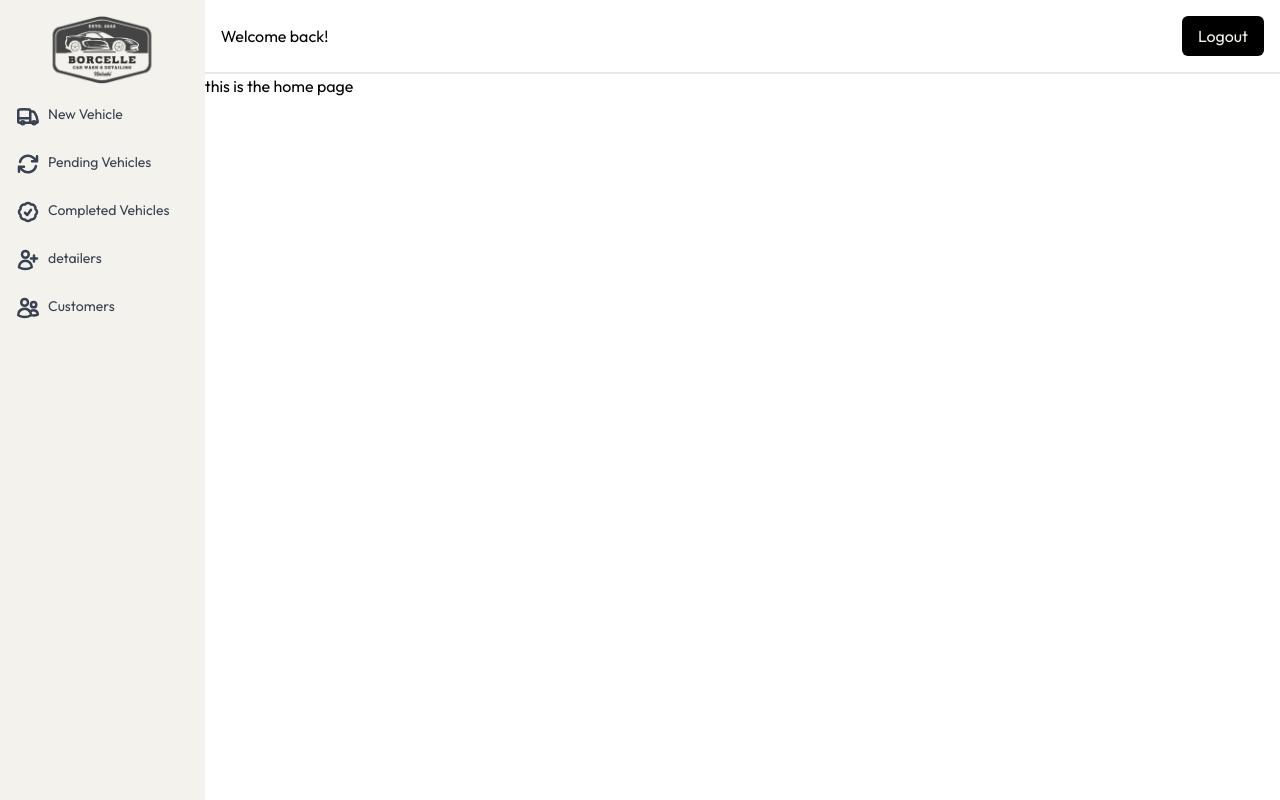
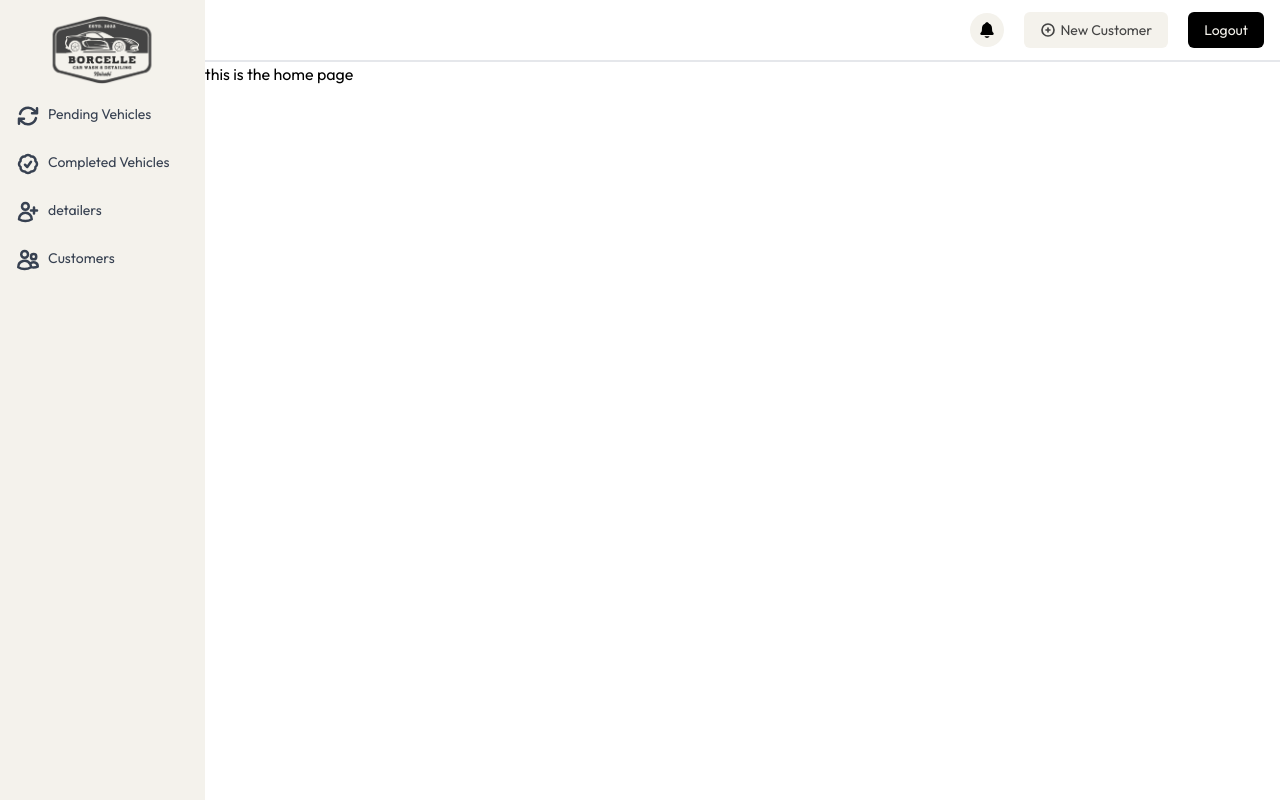
Before and after one commit to Ariel-joe/car-wash-react, a React (Vite) app in the folder client/: page / in a window 1280 px wide. Built offline with nearby package versions, Linux system fonts and the light colour scheme.

Commit message:
hero-icons added

```diff
--- a/client/package.json
+++ b/client/package.json
@@ -12,6 +12,7 @@
   "dependencies": {
     "react": "^18.3.1",
     "react-dom": "^18.3.1",
+    "react-icons": "^5.4.0",
     "react-router-dom": "^7.1.1"
   },
   "devDependencies": {
--- a/client/src/pages/AddCustomer.jsx
+++ b/client/src/components/AddCustomer.jsx
@@ -1,7 +1,10 @@
 import React from "react";
 
 const AddCustomer = () => {
-  return <div></div>;
+  return <form>
+
+
+  </form>;
 };
 
 export { AddCustomer };
--- a/client/src/components/Navbar.jsx
+++ b/client/src/components/Navbar.jsx
@@ -1,14 +1,44 @@
 import React from "react";
+import { IoNotifications } from "react-icons/io5";
 
 const Navbar = () => {
   return (
     <>
-      <div className="flex flex-row justify-between px-4 items-center border-b-2 py-4">
+      <div className="flex flex-row justify-between px-4 items-center border-b-2 py-3">
         <div>
-          <h1>Welcome back!</h1>
+          {/* <h1>Welcome back!</h1> */}
         </div>
-        <div>
-          <button className="bg-black text-creamish px-4 py-2 rounded-md">
+        <div className="flex justify-evenly items-center gap-5">
+          {/* notification/inbox */}
+
+          <button className="rounded-full p-2 bg-creamish">
+            <IoNotifications size={18} />
+          </button>
+          {/* new customer */}
+          <button className="bg-creamish text-black px-4 py-2 rounded-md hover:cursor-pointer">
+            <a
+              className="flex justify-center items-center text-sm text-lightDarkGray"
+              to="/#"
+            >
+              <svg
+                xmlns="http://www.w3.org/2000/svg"
+                fill="none"
+                viewBox="0 0 24 24"
+                strokeWidth={2.5}
+                stroke="currentColor"
+                className="size-4 mr-1"
+              >
+                <path
+                  strokeLinecap="round"
+                  strokeLinejoin="round"
+                  d="M12 9v6m3-3H9m12 0a9 9 0 1 1-18 0 9 9 0 0 1 18 0Z"
+                />
+              </svg>
+              New Customer
+            </a>
+          </button>
+
+          <button className="bg-black text-creamish text-sm px-4 py-2 rounded-md">
             Logout
           </button>
         </div>
--- a/client/src/components/Sidebar.jsx
+++ b/client/src/components/Sidebar.jsx
@@ -8,27 +8,11 @@ const Sidebar = () => {
       </div>
 
       <div className="flex flex-col gap-4 py-4 pl-4">
-        {/* new vehicle */}
-        <a className="flex text-gray-700 text-sm py-1 hover:cursor-pointer" to="/#">
-          <svg
-            xmlns="http://www.w3.org/2000/svg"
-            fill="none"
-            viewBox="0 0 24 24"
-            strokeWidth={2.5}
-            stroke="currentColor"
-            className="size-6 mr-2"
-          >
-            <path
-              strokeLinecap="round"
-              strokeLinejoin="round"
-              d="M8.25 18.75a1.5 1.5 0 0 1-3 0m3 0a1.5 1.5 0 0 0-3 0m3 0h6m-9 0H3.375a1.125 1.125 0 0 1-1.125-1.125V14.25m17.25 4.5a1.5 1.5 0 0 1-3 0m3 0a1.5 1.5 0 0 0-3 0m3 0h1.125c.621 0 1.129-.504 1.09-1.124a17.902 17.902 0 0 0-3.213-9.193 2.056 2.056 0 0 0-1.58-.86H14.25M16.5 18.75h-2.25m0-11.177v-.958c0-.568-.422-1.048-.987-1.106a48.554 48.554 0 0 0-10.026 0 1.106 1.106 0 0 0-.987 1.106v7.635m12-6.677v6.677m0 4.5v-4.5m0 0h-12"
-            />
-          </svg>
-          New Vehicle
-        </a>
-
         {/* pending vehicles */}
-        <a className="flex text-gray-700 text-sm py-1 hover:cursor-pointer" to="/#">
+        <a
+          className="flex text-gray-700 text-sm py-1 hover:cursor-pointer"
+          to="/#"
+        >
           <svg
             xmlns="http://www.w3.org/2000/svg"
             fill="none"
@@ -47,7 +31,10 @@ const Sidebar = () => {
         </a>
 
         {/* completed vehicles */}
-        <a className="flex text-gray-700 text-sm py-1 hover:cursor-pointer" to="/#">
+        <a
+          className="flex text-gray-700 text-sm py-1 hover:cursor-pointer"
+          to="/#"
+        >
           <svg
             xmlns="http://www.w3.org/2000/svg"
             fill="none"
@@ -66,7 +53,10 @@ const Sidebar = () => {
         </a>
 
         {/* detailers list */}
-        <a className="flex text-gray-700 text-sm py-1 hover:cursor-pointer" to="/#">
+        <a
+          className="flex text-gray-700 text-sm py-1 hover:cursor-pointer"
+          to="/#"
+        >
           <svg
             xmlns="http://www.w3.org/2000/svg"
             fill="none"
@@ -85,7 +75,10 @@ const Sidebar = () => {
         </a>
 
         {/* customers list */}
-        <a className="flex text-gray-700 text-sm py-1 hover:cursor-pointer" to="/#">
+        <a
+          className="flex text-gray-700 text-sm py-1 hover:cursor-pointer"
+          to="/#"
+        >
           <svg
             xmlns="http://www.w3.org/2000/svg"
             fill="none"
```
Also changed, not shown: 1 other file (tests, documents, lock files or other folders).
